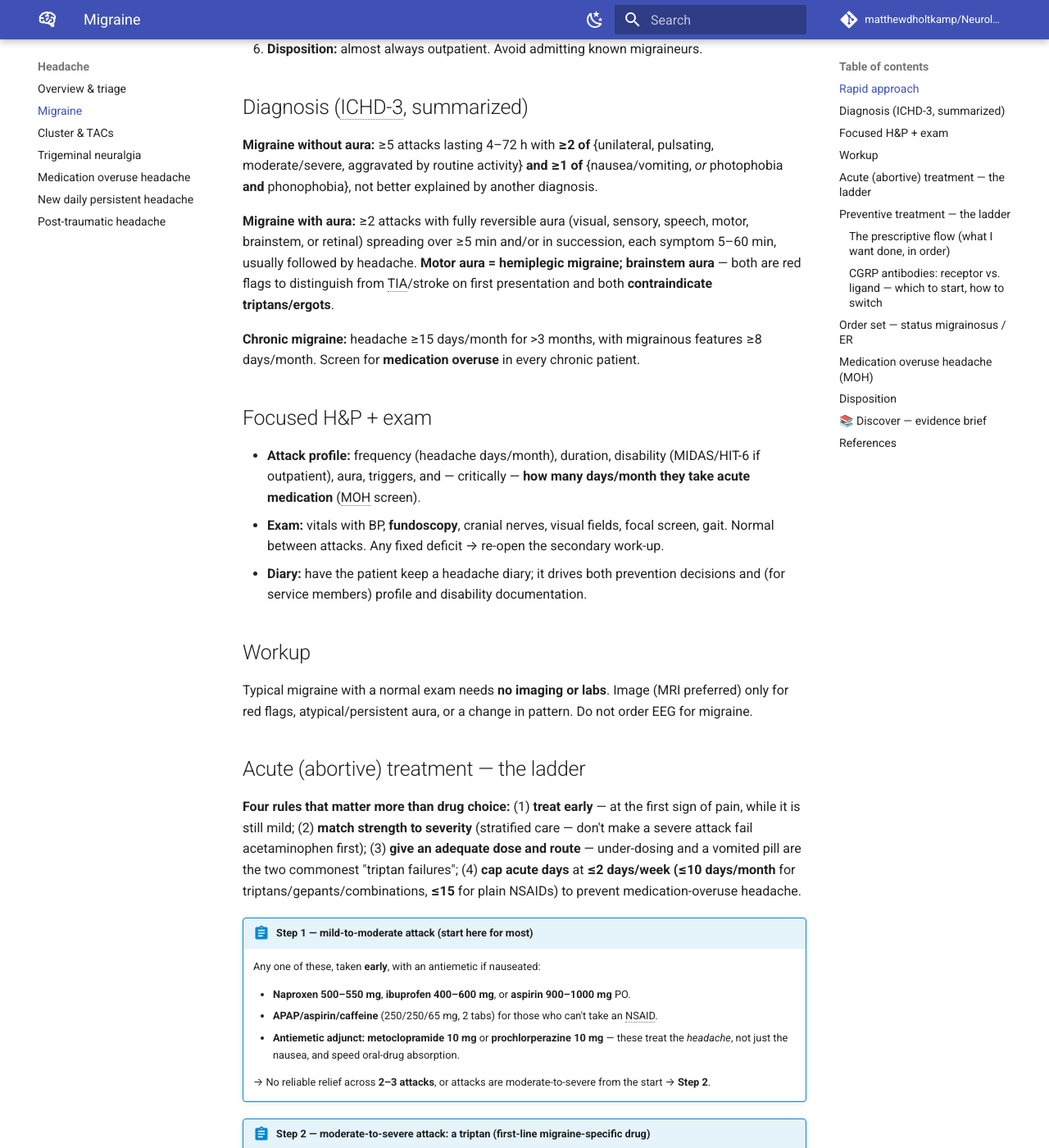
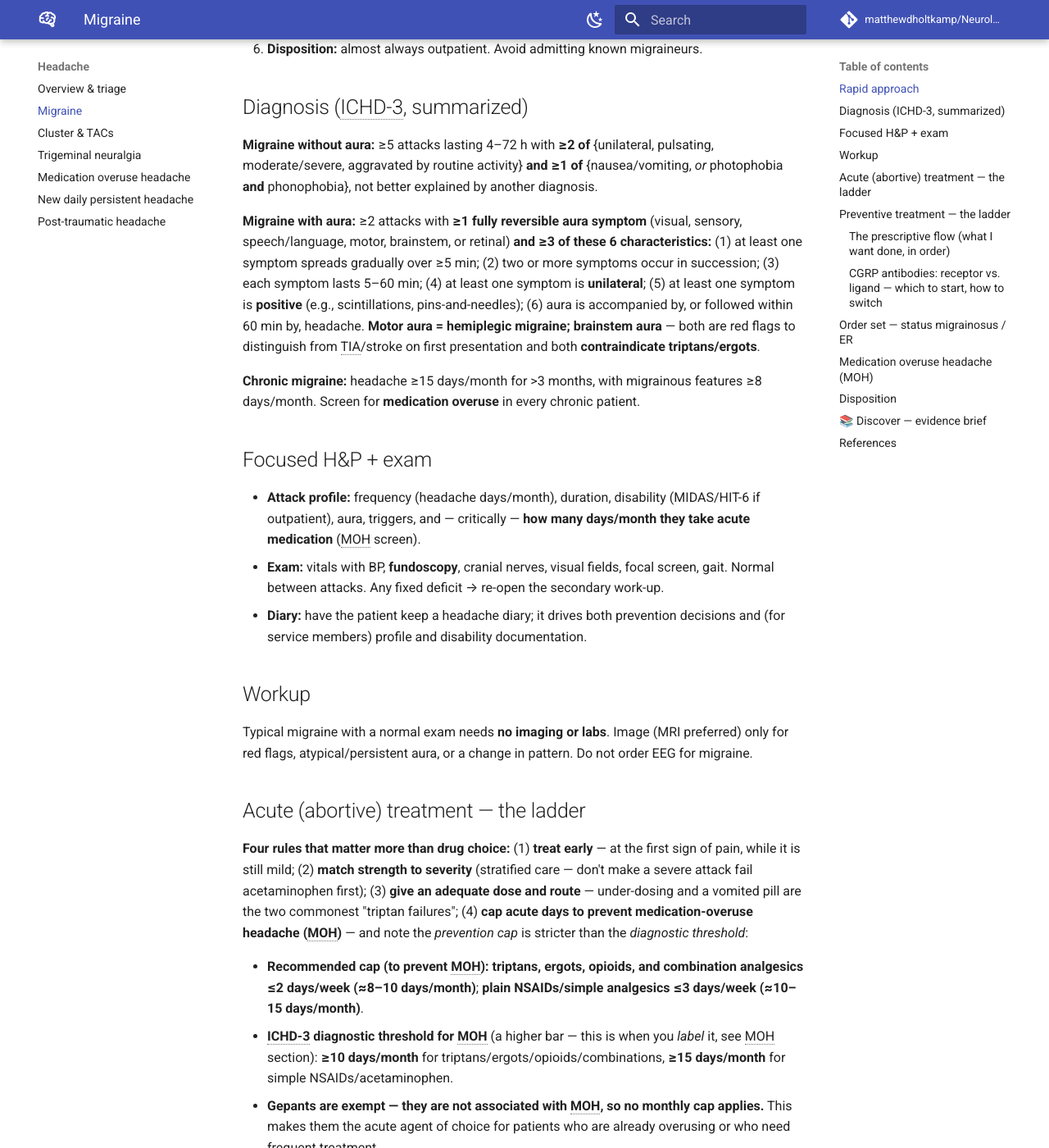
Before and after one commit to matthewdholtkamp/Neurology, an MkDocs documentation site: the page built from docs/headache/migraine.md, in a window 1280 px wide and 1400 px high, scrolled down 759 px. Shown: the whole window at 82% size. Built offline with MkDocs 1.6.1 and Material for MkDocs 9.7.7, drawn with Linux system fonts in a browser that asks for light colours; comment, search, counter and statistics services are not loaded; some of the changed text lies outside the part shown.

Commit message:
Fix migraine ICHD-3 aura criteria, MOH cap language, add ED eptinezumab caveat
- Aura: state full ICHD-3 criterion C (>=3 of 6 characteristics, incl.
  unilateral and positive-symptom features), not the prior incomplete paraphrase.
- Acute cap: separate the MOH *prevention cap* (triptans/combos <=2 days/wk;
  NSAIDs <=3 days/wk) from the ICHD-3 *diagnostic threshold* (>=10 / >=15
  days/month); stop conflating them.
- Remove gepants from any cap - they do not cause MOH (no monthly limit).
- ED: add note that eptinezumab 100 mg IV is Level B only for trial-matched
  patients and Level U for the general ED population; not a routine ED drug.

Co-Authored-By: Claude Fable 5 <noreply@anthropic.com>

```diff
--- a/docs/headache/migraine.md
+++ b/docs/headache/migraine.md
@@ -28,10 +28,13 @@ migraine — it is almost never "just tension."
 moderate/severe, aggravated by routine activity} **and ≥1 of** {nausea/vomiting, *or* photophobia
 **and** phonophobia}, not better explained by another diagnosis.
 
-**Migraine with aura:** ≥2 attacks with fully reversible aura (visual, sensory, speech, motor,
-brainstem, or retinal) spreading over ≥5 min and/or in succession, each symptom 5–60 min, usually
-followed by headache. **Motor aura = hemiplegic migraine; brainstem aura** — both are red flags to
-distinguish from TIA/stroke on first presentation and both **contraindicate triptans/ergots**.
+**Migraine with aura:** ≥2 attacks with **≥1 fully reversible aura symptom** (visual, sensory,
+speech/language, motor, brainstem, or retinal) **and ≥3 of these 6 characteristics:** (1) at least
+one symptom spreads gradually over ≥5 min; (2) two or more symptoms occur in succession; (3) each
+symptom lasts 5–60 min; (4) at least one symptom is **unilateral**; (5) at least one symptom is
+**positive** (e.g., scintillations, pins-and-needles); (6) aura is accompanied by, or followed
+within 60 min by, headache. **Motor aura = hemiplegic migraine; brainstem aura** — both are red
+flags to distinguish from TIA/stroke on first presentation and both **contraindicate triptans/ergots**.
 
 **Chronic migraine:** headache ≥15 days/month for >3 months, with migrainous features ≥8 days/month.
 Screen for **medication overuse** in every chronic patient.
@@ -55,9 +58,19 @@ red flags, atypical/persistent aura, or a change in pattern. Do not order EEG fo
 **Four rules that matter more than drug choice:** (1) **treat early** — at the first sign of pain,
 while it is still mild; (2) **match strength to severity** (stratified care — don't make a severe
 attack fail acetaminophen first); (3) **give an adequate dose and route** — under-dosing and a
-vomited pill are the two commonest "triptan failures"; (4) **cap acute days** at **≤2 days/week
-(≤10 days/month** for triptans/gepants/combinations, **≤15** for plain NSAIDs) to prevent
-medication-overuse headache.
+vomited pill are the two commonest "triptan failures"; (4) **cap acute days to prevent
+medication-overuse headache (MOH)** — and note the *prevention cap* is stricter than the
+*diagnostic threshold*:
+
+- **Recommended cap (to prevent MOH):** **triptans, ergots, opioids, and combination analgesics
+  ≤2 days/week (≈8–10 days/month)**; **plain NSAIDs/simple analgesics ≤3 days/week (≈10–15
+  days/month)**.
+- **ICHD-3 diagnostic threshold for MOH** (a higher bar — this is when you *label* it, see MOH
+  section): **≥10 days/month** for triptans/ergots/opioids/combinations, **≥15 days/month** for
+  simple NSAIDs/acetaminophen.
+- **Gepants are exempt — they are not associated with MOH, so no monthly cap applies.** This makes
+  them the acute agent of choice for patients who are already overusing or who need frequent
+  treatment.
 
 !!! orderset "Step 1 — mild-to-moderate attack (start here for most)"
     Any one of these, taken **early**, with an antiemetic if nauseated:
@@ -300,6 +313,14 @@ so they help decide escalation quickly.
         - **Low-dose ketamine** — subacute infusion ~0.1–0.4 mg/kg/h (note: a single **low-dose ED
           bolus was negative** in an RCT, so reserve ketamine for monitored refractory use).
 
+!!! note "Eptinezumab (Vyepti) IV — not a routine ED drug"
+    The 2025 AHS guideline evaluated **eptinezumab 100 mg IV** for acute treatment: it beat placebo
+    for 2-h headache freedom (23.5% vs 12.0%), but the pivotal RCT was run **mostly outpatient**. So
+    the guideline rates it **Level B ("should offer") *only* for patients matching that trial
+    population**, and **Level U (no recommendation) for the general ED population**. Practically:
+    **don't reach for it in a typical ED visit** — it's slow-onset, costly, and unproven for acute
+    ED use. Its real role is **outpatient prevention** (see the preventive ladder).
+
 !!! orderset "Before discharge & what to avoid"
     - **Dexamethasone 10 mg IV/IM once** if not already given — reduces early recurrence.
     - Start/adjust a **preventive**, give a **written acute-medication cap**, and arrange follow-up.
```
